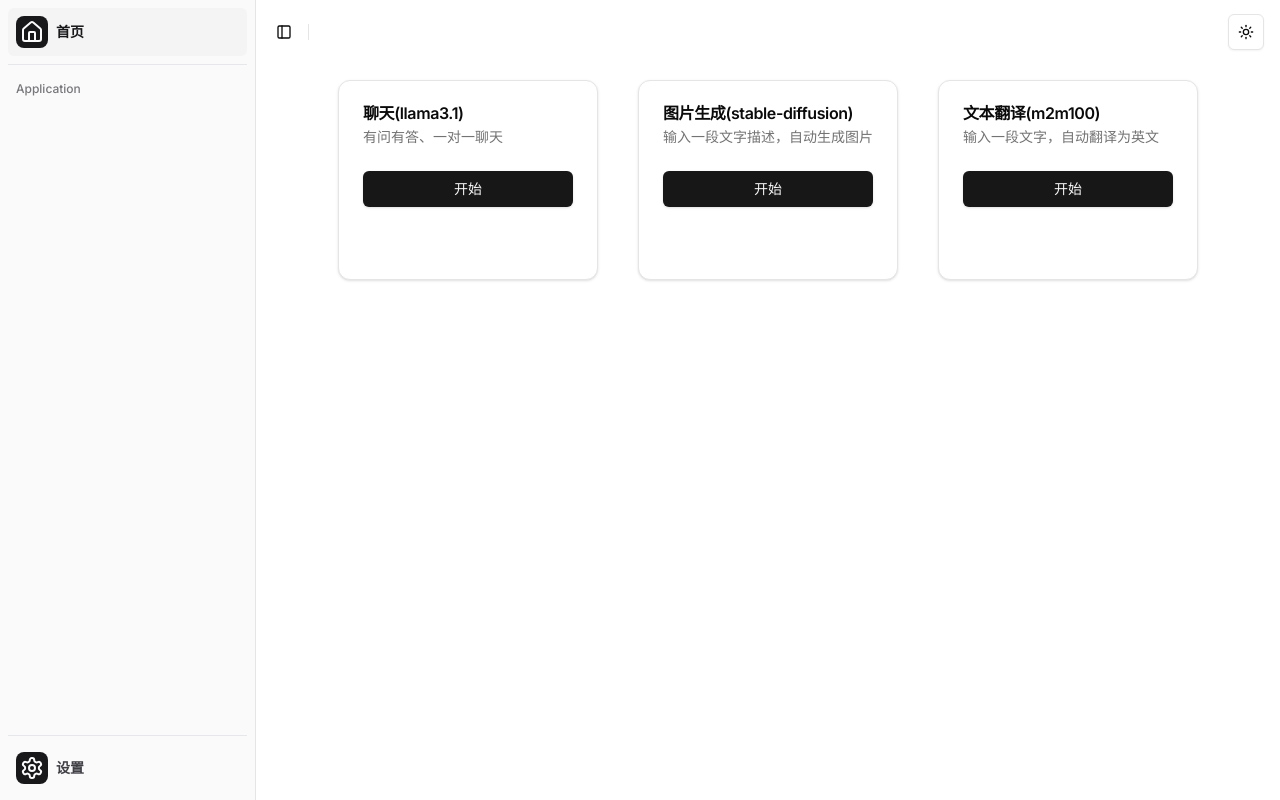
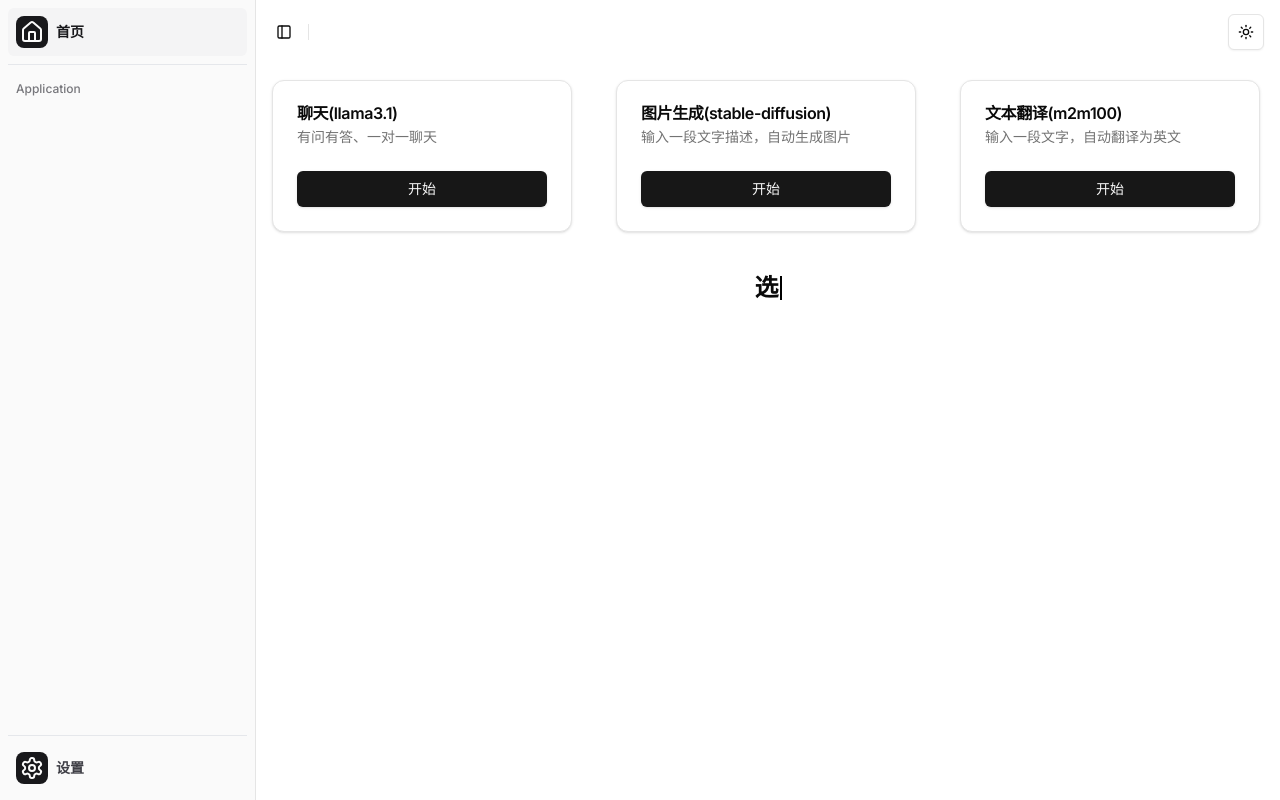
Before and after one commit to wuyangwang/my-chat-web, a Next.js app: page / in a window 1280 px wide. Built offline with nearby package versions, Linux system fonts and the light colour scheme.

Commit message:
feat: update

```diff
--- a/app/page.js
+++ b/app/page.js
@@ -1,5 +1,7 @@
 import { Button } from '@/components/ui/button'
 import { Card, CardDescription, CardFooter, CardHeader, CardTitle } from '@/components/ui/card'
+import CanvasCursor from '@/components/anim/canvas-cursor'
+import TextWriter from '@/components/anim/text-writer'
 import { getModels } from '@/actions/getModels'
 
 export const runtime = 'edge'
@@ -8,7 +10,7 @@
 	const models = await getModels()
 
 	return (
-		<div className='flex h-full justify-center'>
+		<div className='h-full justify-center'>
 			<div className='grid grid-cols-1 md:grid-cols-3 gap-10'>
 				{models.map((model) => (
 					<Card key={model.id} className='flex-1 max-w-[300px] max-h-[200px]'>
@@ -17,11 +19,15 @@
 							<CardDescription>{model.desc}</CardDescription>
 						</CardHeader>
 						<CardFooter>
-							<Button className='w-full'>开始</Button>
+							<Button className='w-full z-50'>开始</Button>
 						</CardFooter>
 					</Card>
 				))}
 			</div>
+			<div className='text-center mt-10 text-2xl font-bold'>
+				<TextWriter text={'选择一个模型，开始AI加速吧！'} delay={0.1} loop />
+			</div>
+			<CanvasCursor />
 		</div>
 	)
 }
--- /dev/null
+++ b/components/anim/canvas-cursor.jsx
@@ -0,0 +1,15 @@
+'use client'
+
+import useCanvasCursor from '@/hooks/useCanvasCursor'
+import useIsMobile from '@/hooks/useIsMobile'
+
+const CanvasCursor = () => {
+	useCanvasCursor()
+
+	const isMobile = useIsMobile()
+	if (isMobile) return null
+
+	return <canvas className='pointer-events-none fixed inset-0' id='canvas' />
+}
+
+export default CanvasCursor
--- /dev/null
+++ b/components/anim/text-writer.jsx
@@ -0,0 +1,85 @@
+'use client'
+
+import React, { useEffect, useRef, useState } from 'react'
+import { motion } from 'framer-motion'
+
+const TextWriter = ({
+	text,
+	delay = 0.05,
+	className = '',
+	cursorColor = '#000',
+	cursorWidth = '2px',
+	cursorStyle = 'solid',
+	eraseOnComplete = false,
+	eraseDelay = 2000,
+	loop = false
+}) => {
+	const [displayText, setDisplayText] = useState('')
+	const [isWriting, setIsWriting] = useState(true)
+	const textRef = useRef(null)
+	const stepEasing = (t) => Math.floor(t * 2) / 2
+
+	useEffect(() => {
+		let timeoutId
+		let currentIndex = 0
+
+		const writeText = () => {
+			if (currentIndex <= text.length) {
+				setDisplayText(text.slice(0, currentIndex))
+				currentIndex++
+				timeoutId = setTimeout(writeText, delay * 1000)
+			} else {
+				setIsWriting(false)
+				if (eraseOnComplete || loop) {
+					timeoutId = setTimeout(eraseText, eraseDelay)
+				}
+			}
+		}
+
+		const eraseText = () => {
+			setIsWriting(true)
+			if (currentIndex > 0) {
+				currentIndex--
+				setDisplayText(text.slice(0, currentIndex))
+				timeoutId = setTimeout(eraseText, delay * 1000)
+			} else {
+				if (loop) {
+					currentIndex = 0
+					timeoutId = setTimeout(writeText, delay * 1000)
+				} else {
+					setIsWriting(false)
+				}
+			}
+		}
+
+		writeText()
+
+		return () => clearTimeout(timeoutId)
+	}, [text, delay, eraseOnComplete, eraseDelay, loop])
+
+	return (
+		<span className={`inline-flex items-center ${className}`}>
+			<span ref={textRef}>{displayText}</span>
+			{isWriting && (
+				<motion.span
+					style={{
+						width: cursorWidth,
+						height: '1em',
+						backgroundColor: cursorColor,
+						display: 'inline-block',
+						borderStyle: cursorStyle,
+						marginLeft: '1px'
+					}}
+					animate={{ opacity: [1, 0] }}
+					transition={{
+						duration: 0.8,
+						repeat: Infinity,
+						ease: stepEasing
+					}}
+				/>
+			)}
+		</span>
+	)
+}
+
+export default TextWriter
--- /dev/null
+++ b/hooks/useCanvasCursor.js
@@ -0,0 +1,195 @@
+import { useEffect } from 'react'
+
+const useCanvasCursor = () => {
+	function n(e) {
+		this.init(e || {})
+	}
+	n.prototype = {
+		init: function (e) {
+			this.phase = e.phase || 0
+			this.offset = e.offset || 0
+			this.frequency = e.frequency || 0.001
+			this.amplitude = e.amplitude || 1
+		},
+		update: function () {
+			return (
+				(this.phase += this.frequency), (e = this.offset + Math.sin(this.phase) * this.amplitude)
+			)
+		},
+		value: function () {
+			return e
+		}
+	}
+
+	function Line(e) {
+		this.init(e || {})
+	}
+
+	Line.prototype = {
+		init: function (e) {
+			this.spring = e.spring + 0.1 * Math.random() - 0.02
+			this.friction = E.friction + 0.01 * Math.random() - 0.002
+			this.nodes = []
+			for (var t, n = 0; n < E.size; n++) {
+				t = new Node()
+				t.x = pos.x
+				t.y = pos.y
+				this.nodes.push(t)
+			}
+		},
+		update: function () {
+			var e = this.spring,
+				t = this.nodes[0]
+			t.vx += (pos.x - t.x) * e
+			t.vy += (pos.y - t.y) * e
+			for (var n, i = 0, a = this.nodes.length; i < a; i++)
+				(t = this.nodes[i]),
+					0 < i &&
+						((n = this.nodes[i - 1]),
+						(t.vx += (n.x - t.x) * e),
+						(t.vy += (n.y - t.y) * e),
+						(t.vx += n.vx * E.dampening),
+						(t.vy += n.vy * E.dampening)),
+					(t.vx *= this.friction),
+					(t.vy *= this.friction),
+					(t.x += t.vx),
+					(t.y += t.vy),
+					(e *= E.tension)
+		},
+		draw: function () {
+			var e,
+				t,
+				n = this.nodes[0].x,
+				i = this.nodes[0].y
+			ctx.beginPath()
+			ctx.moveTo(n, i)
+			for (var a = 1, o = this.nodes.length - 2; a < o; a++) {
+				e = this.nodes[a]
+				t = this.nodes[a + 1]
+				n = 0.5 * (e.x + t.x)
+				i = 0.5 * (e.y + t.y)
+				ctx.quadraticCurveTo(e.x, e.y, n, i)
+			}
+			e = this.nodes[a]
+			t = this.nodes[a + 1]
+			ctx.quadraticCurveTo(e.x, e.y, t.x, t.y)
+			ctx.stroke()
+			ctx.closePath()
+		}
+	}
+
+	function onMousemove(e) {
+		function o() {
+			lines = []
+			for (var e = 0; e < E.trails; e++)
+				lines.push(new Line({ spring: 0.4 + (e / E.trails) * 0.025 }))
+		}
+		function c(e) {
+			e.touches
+				? ((pos.x = e.touches[0].pageX), (pos.y = e.touches[0].pageY))
+				: ((pos.x = e.clientX), (pos.y = e.clientY)),
+				e.preventDefault()
+		}
+		function l(e) {
+			1 == e.touches.length && ((pos.x = e.touches[0].pageX), (pos.y = e.touches[0].pageY))
+		}
+		document.removeEventListener('mousemove', onMousemove),
+			document.removeEventListener('touchstart', onMousemove),
+			document.addEventListener('mousemove', c),
+			document.addEventListener('touchmove', c),
+			document.addEventListener('touchstart', l),
+			c(e),
+			o(),
+			render()
+	}
+
+	function render() {
+		if (ctx.running) {
+			ctx.globalCompositeOperation = 'source-over'
+			ctx.clearRect(0, 0, ctx.canvas.width, ctx.canvas.height)
+			ctx.globalCompositeOperation = 'lighter'
+			ctx.strokeStyle = 'hsla(' + Math.round(f.update()) + ',50%,50%,0.2)'
+			ctx.lineWidth = 1
+			for (var e, t = 0; t < E.trails; t++) {
+				;(e = lines[t]).update()
+				e.draw()
+			}
+			ctx.frame++
+			window.requestAnimationFrame(render)
+		}
+	}
+
+	function resizeCanvas() {
+		ctx.canvas.width = window.innerWidth - 20
+		ctx.canvas.height = window.innerHeight
+	}
+
+	var ctx,
+		f,
+		e = 0,
+		pos = {},
+		lines = [],
+		E = {
+			debug: true,
+			friction: 0.5,
+			trails: 20,
+			size: 50,
+			dampening: 0.25,
+			tension: 0.98
+		}
+	function Node() {
+		this.x = 0
+		this.y = 0
+		this.vy = 0
+		this.vx = 0
+	}
+
+	const renderCanvas = function () {
+		ctx = document.getElementById('canvas').getContext('2d')
+		ctx.running = true
+		ctx.frame = 1
+		f = new n({
+			phase: Math.random() * 2 * Math.PI,
+			amplitude: 85,
+			frequency: 0.0015,
+			offset: 285
+		})
+		document.addEventListener('mousemove', onMousemove)
+		document.addEventListener('touchstart', onMousemove)
+		document.body.addEventListener('orientationchange', resizeCanvas)
+		window.addEventListener('resize', resizeCanvas)
+		window.addEventListener('focus', () => {
+			if (!ctx.running) {
+				ctx.running = true
+				render()
+			}
+		})
+		window.addEventListener('blur', () => {
+			ctx.running = true
+		})
+		resizeCanvas()
+	}
+
+	useEffect(() => {
+		renderCanvas()
+
+		return () => {
+			ctx.running = false
+			document.removeEventListener('mousemove', onMousemove)
+			document.removeEventListener('touchstart', onMousemove)
+			document.body.removeEventListener('orientationchange', resizeCanvas)
+			window.removeEventListener('resize', resizeCanvas)
+			window.removeEventListener('focus', () => {
+				if (!ctx.running) {
+					ctx.running = true
+					render()
+				}
+			})
+			window.removeEventListener('blur', () => {
+				ctx.running = true
+			})
+		}
+	}, [])
+}
+
+export default useCanvasCursor
--- a/package.json
+++ b/package.json
@@ -22,6 +22,7 @@
     "@radix-ui/react-tooltip": "^1.1.4",
     "class-variance-authority": "^0.7.0",
     "clsx": "^2.1.1",
+    "framer-motion": "^11.12.0",
     "lucide-react": "^0.460.0",
     "next": "14.2.5",
     "next-themes": "^0.4.3",
```
Also changed, not shown: 1 other file (tests, documents, lock files or other folders).
